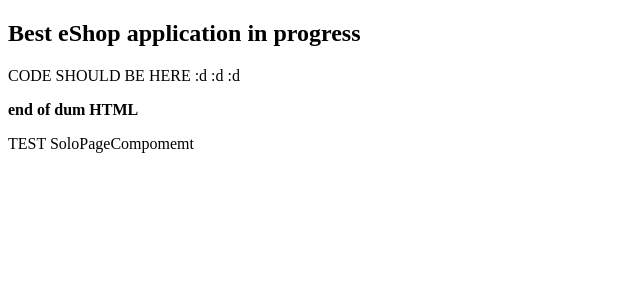
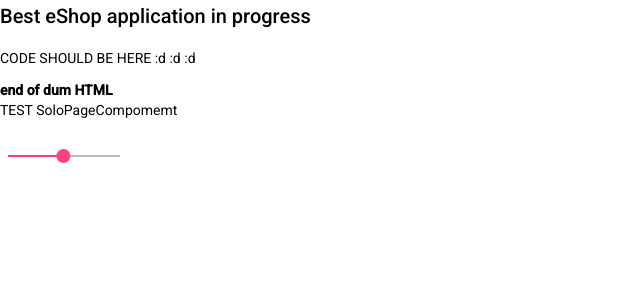
Before and after one commit to DachyVashakmadze/eshop, an Angular app: page / in a window 1280 px wide. Shown: the top 300 px of the page, without its empty margins (0-640 px from the left). Built offline with nearby package versions, Linux system fonts and the light colour scheme.

Commit message:
Adding Angular Material framework++

```diff
--- a/angular.json
+++ b/angular.json
@@ -23,6 +23,7 @@
               "src/assets"
             ],
             "styles": [
+              "./node_modules/@angular/material/prebuilt-themes/indigo-pink.css",
               "src/styles.css"
             ],
             "scripts": []
@@ -90,6 +91,7 @@
               "src/assets"
             ],
             "styles": [
+              "./node_modules/@angular/material/prebuilt-themes/indigo-pink.css",
               "src/styles.css"
             ],
             "scripts": []
--- a/package.json
+++ b/package.json
@@ -11,10 +11,12 @@
   "private": true,
   "dependencies": {
     "@angular/animations": "^14.2.0",
+    "@angular/cdk": "^14.2.5",
     "@angular/common": "^14.2.0",
     "@angular/compiler": "^14.2.0",
     "@angular/core": "^14.2.0",
     "@angular/forms": "^14.2.0",
+    "@angular/material": "^14.2.5",
     "@angular/platform-browser": "^14.2.0",
     "@angular/platform-browser-dynamic": "^14.2.0",
     "@angular/router": "^14.2.0",
--- a/src/app/app.component.html
+++ b/src/app/app.component.html
@@ -2,3 +2,5 @@
 <P>CODE SHOULD BE HERE :d :d :d </P>
 <strong>end of dum HTML</strong>
 <app-product-personal-page></app-product-personal-page>
+<mat-slider min="1" max="100" step="1" value="50">
+</mat-slider>
--- a/src/index.html
+++ b/src/index.html
@@ -6,8 +6,11 @@
   <base href="/">
   <meta name="viewport" content="width=device-width, initial-scale=1">
   <link rel="icon" type="image/x-icon" href="favicon.ico">
+  <link rel="preconnect" href="https://fonts.gstatic.com">
+  <link href="https://fonts.googleapis.com/css2?family=Roboto:wght@300;400;500&display=swap" rel="stylesheet">
+  <link href="https://fonts.googleapis.com/icon?family=Material+Icons" rel="stylesheet">
 </head>
-<body>
+<body class="mat-typography">
   <app-root></app-root>
 </body>
 </html>
--- a/src/styles.css
+++ b/src/styles.css
@@ -1 +1,4 @@
 /* You can add global styles to this file, and also import other style files */
+
+html, body { height: 100%; }
+body { margin: 0; font-family: Roboto, "Helvetica Neue", sans-serif; }
```
Also changed, not shown: src/app/app.module.ts (+6 -1 lines), 1 other file (tests, documents, lock files or other folders).
